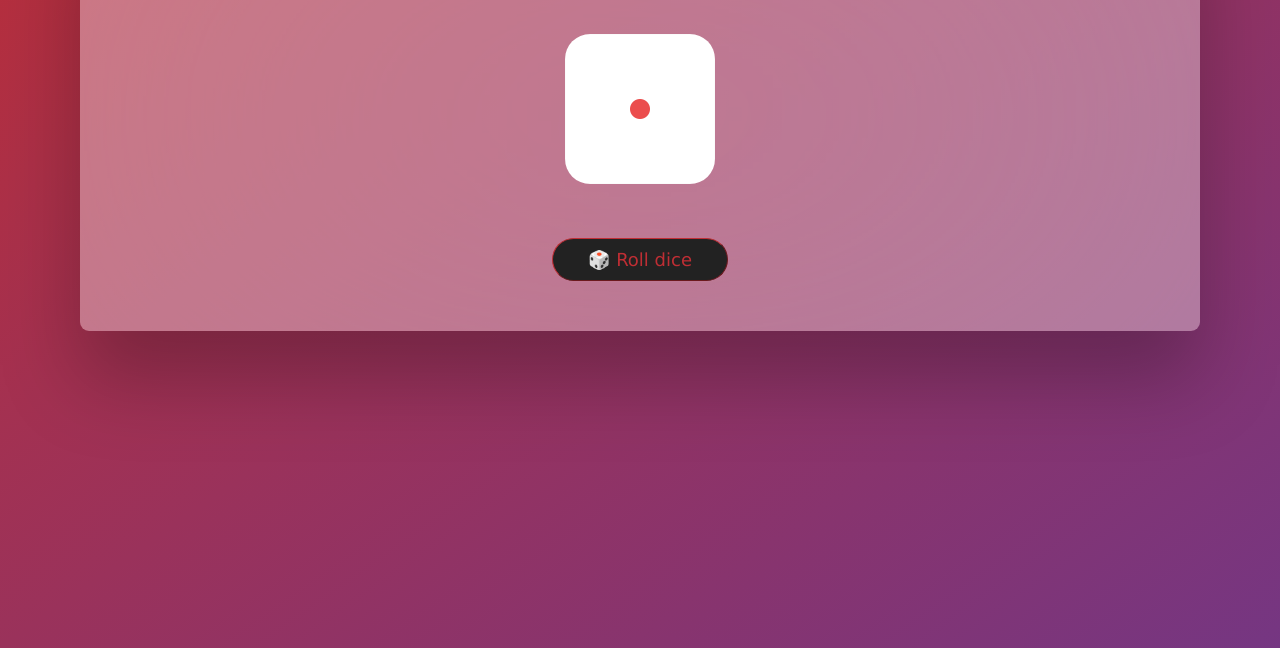
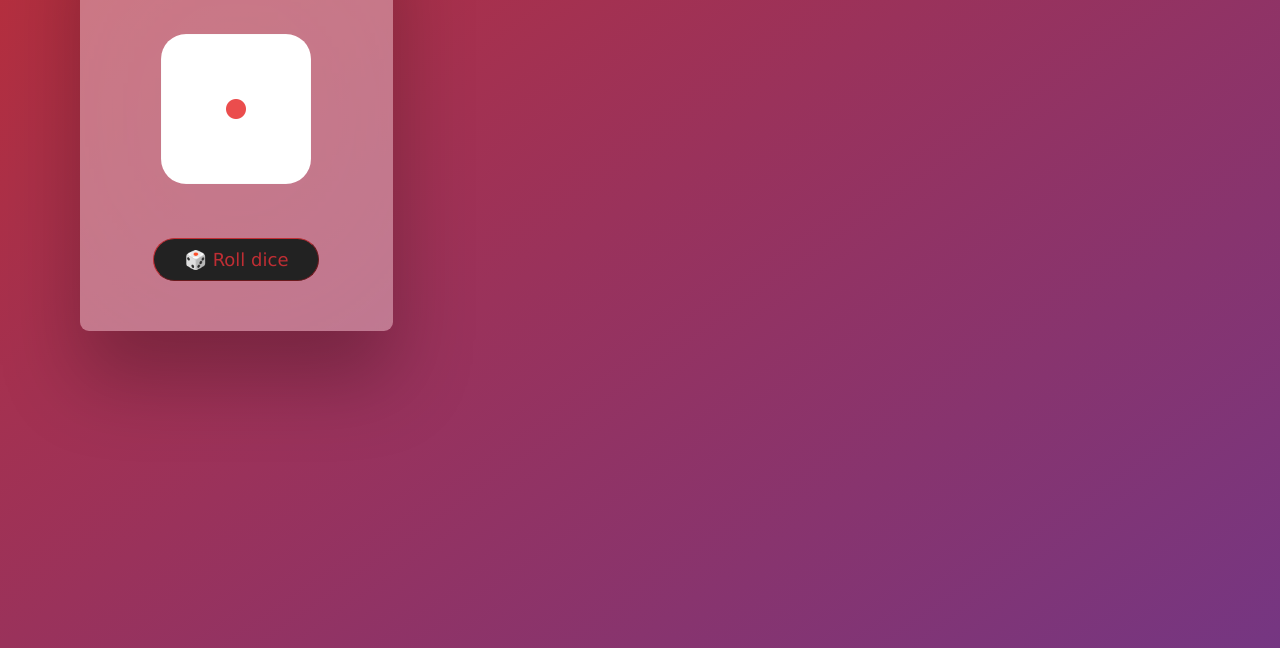
Before and after one commit to adnan1710/PortableDice, a plain HTML site: page index.html in a window 1280 px wide. Shown: the part 254-902 px from the top of the page. Drawn offline with Linux system fonts and the light colour scheme.

Commit message:
Adjusted width

```diff
--- a/style/style.css
+++ b/style/style.css
@@ -15,6 +15,7 @@ main {
     overflow: hidden;
     margin: 150px 80px;
     padding: 50px;
+    width: max-content;
 }
 
 body {
@@ -45,7 +46,7 @@ div.heading h1 {
 .btn {
     margin-top: 50px;
     font-size: large;
-    width: 11rem;
+    /* width: 11rem; */
     border-radius: 30px;
     transition: 200ms;
     border-width: 1px;
```
